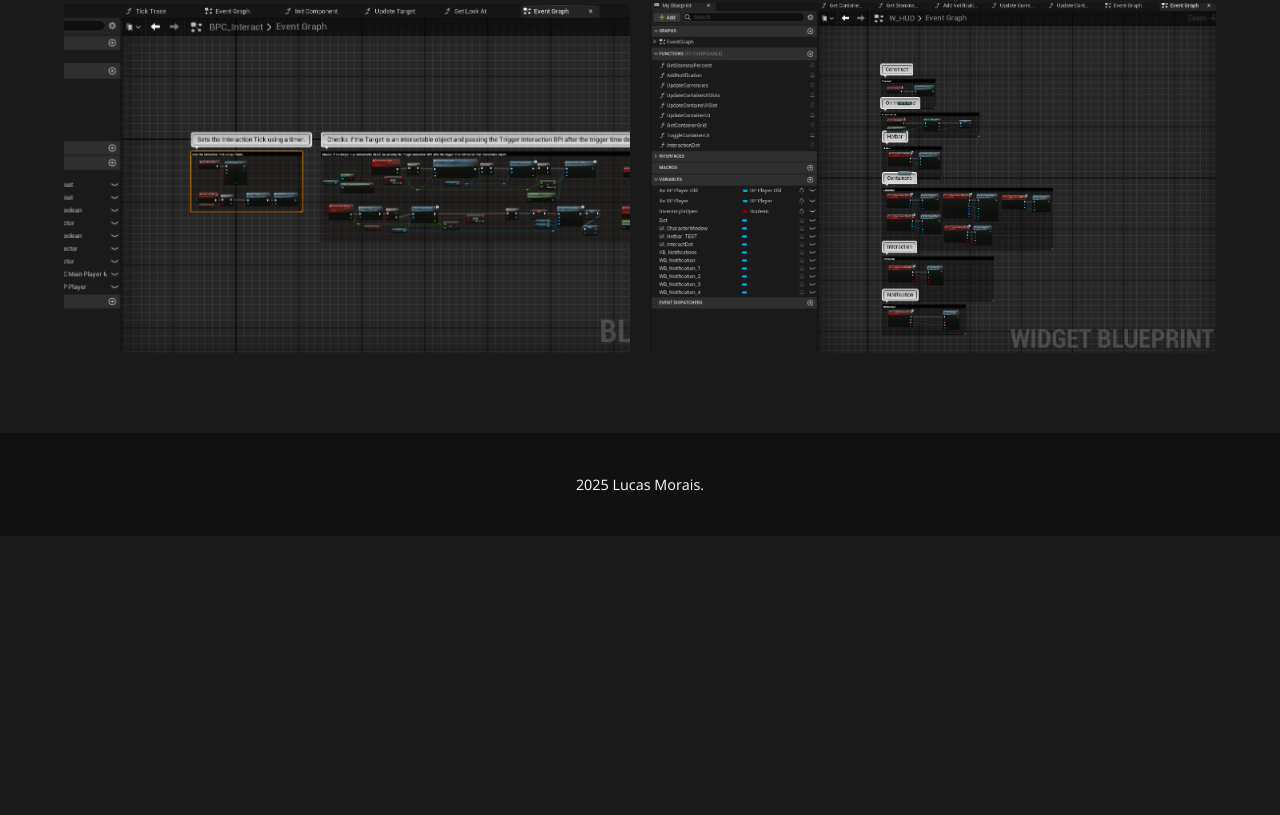
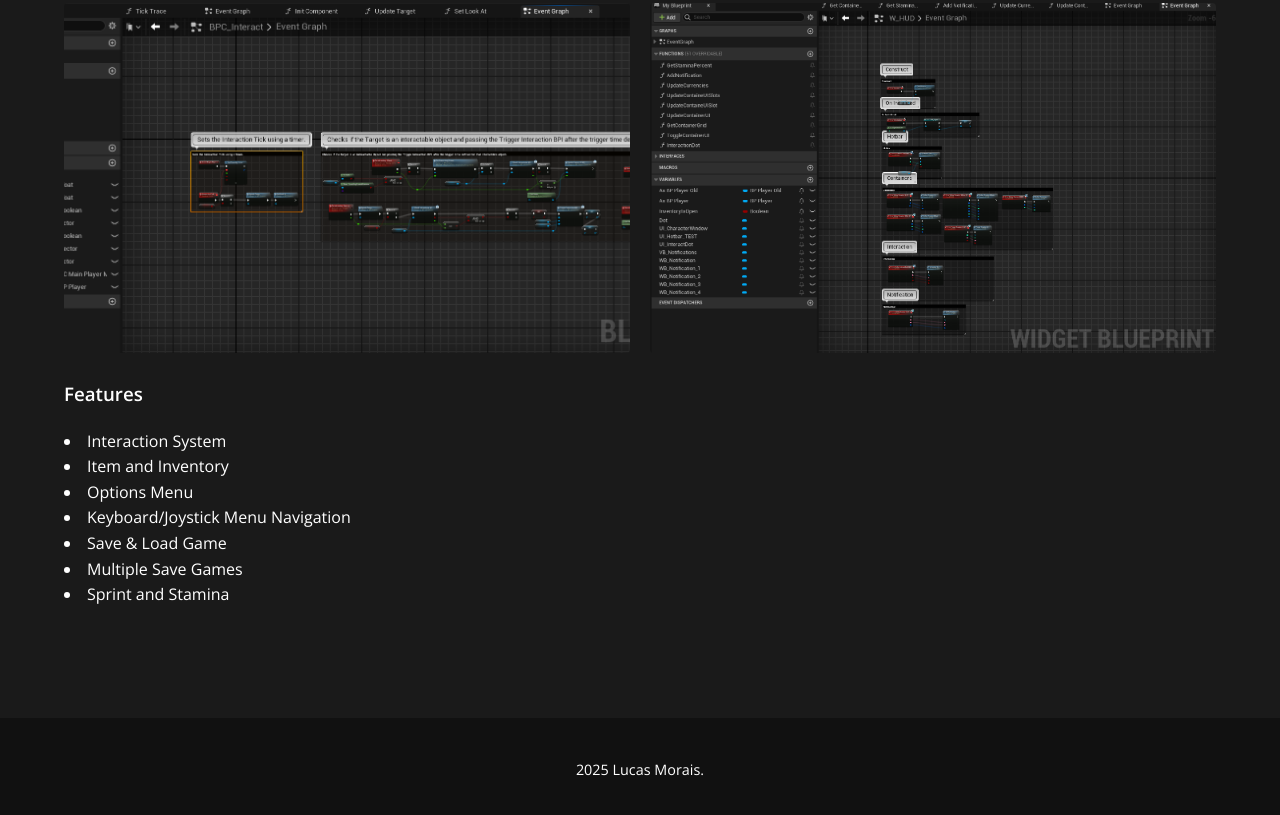
Before and after one commit to LucasMorais16/Personal-Portfolio, a plain HTML site: page Lemniscata.html in a window 1280 px wide. Shown: the part 3417-4232 px from the top of the page. Before the commit the page ends 3953 px from the top, so only its background shows below. Drawn offline with nearby package versions, Linux system fonts and the light colour scheme.

Commit message:
Updated Page

```diff
--- a/Lemniscata.html
+++ b/Lemniscata.html
@@ -123,6 +123,19 @@
                                 <img src="images/Lemniscata-pictures/BlueprintHUD.png" alt="Type Name">
                             </div>
                     </div>
+                </br>
+                    <div class="project-section">
+                        <h3>Features</h3>
+                        <ul>
+                            <li>Interaction System</li>
+                            <li>Item and Inventory</li>
+                            <li>Options Menu</li>
+                            <li>Keyboard/Joystick Menu Navigation</li>
+                            <li>Save & Load Game</li>
+                            <li>Multiple Save Games</li>
+                            <li>Sprint and Stamina</li>
+                        </ul>
+                    </div>
                 </div>
             </div>
         </section>
```
